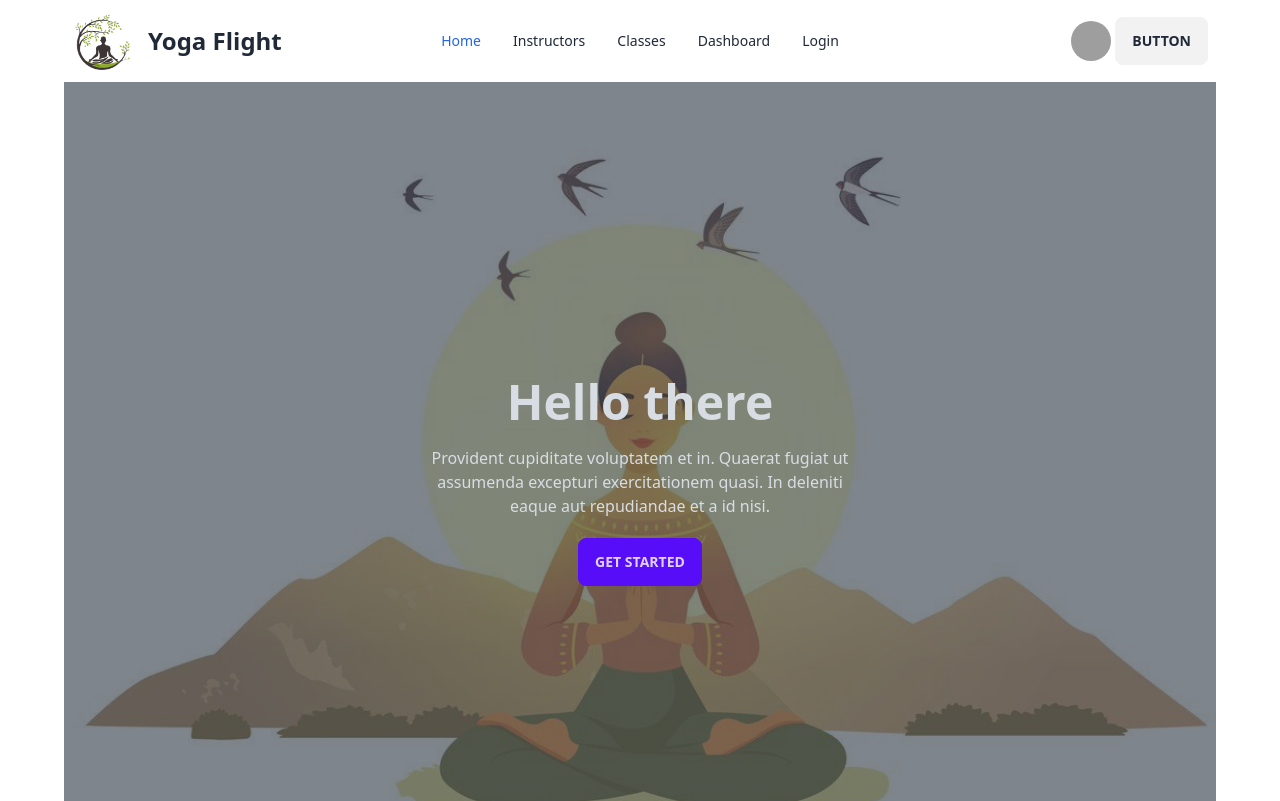
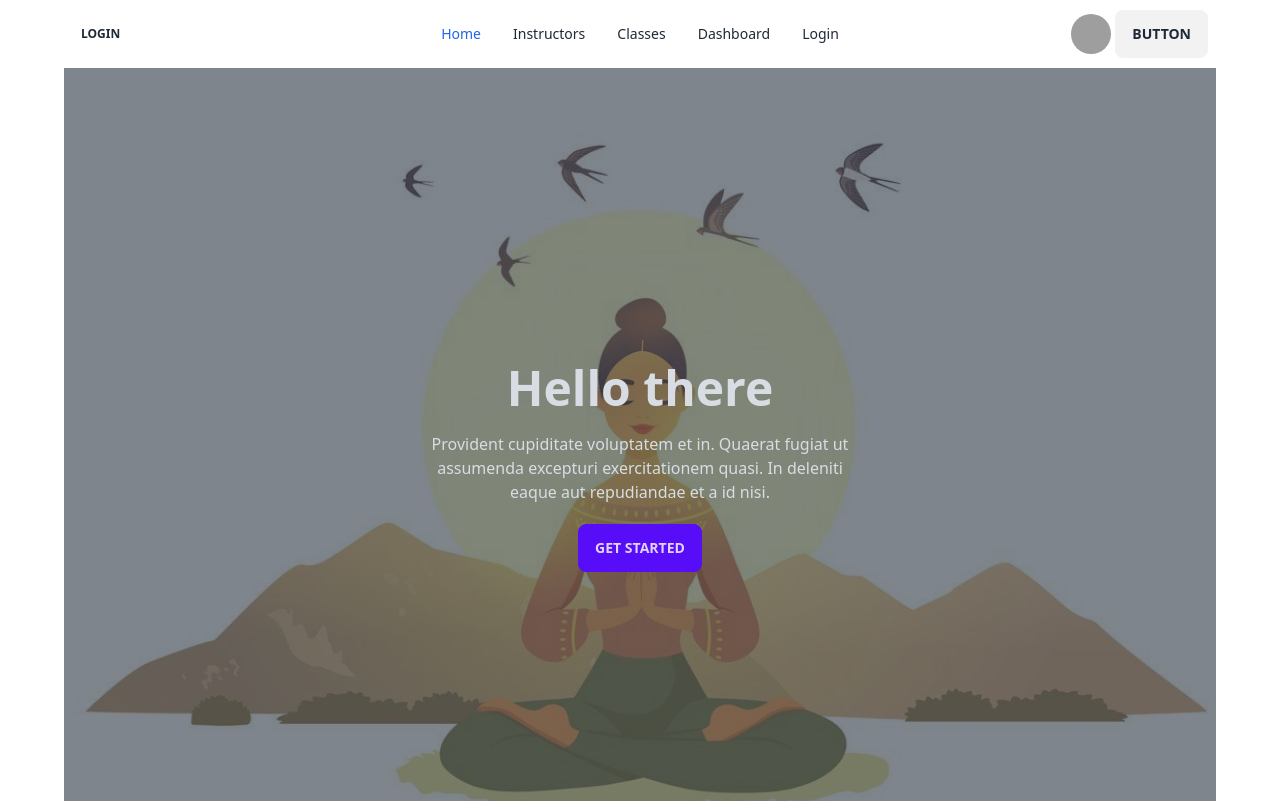
Before and after one commit to ImranSarkerWeb/yoga-flight-school, a React (Vite) app: page / in a window 1280 px wide. Shown: the top 801 px of the page. Built offline with nearby package versions, Linux system fonts and the light colour scheme; no server answers; grey boxes are pictures that could not be loaded.

Commit message:
useAuth hook created

```diff
--- /dev/null
+++ b/src/hooks/useAuth.jsx
@@ -0,0 +1,9 @@
+import { useContext } from "react";
+import { AuthContext } from "../Providers/AuthProvider";
+
+const useAuth = () => {
+  const auth = useContext(AuthContext);
+  return auth;
+};
+
+export default useAuth;
--- a/src/pages/shared/NavBar/NavBar.jsx
+++ b/src/pages/shared/NavBar/NavBar.jsx
@@ -1,6 +1,8 @@
 import { Link, NavLink } from "react-router-dom";
 import logo from "../../../assets/yogaLogo.png";
+import useAuth from "../../../hooks/useAuth";
 const NavBar = () => {
+  const { user } = useAuth();
   const navContent = (
     <>
       {" "}
@@ -58,11 +60,17 @@ const NavBar = () => {
             {navContent}
           </ul>
         </div>
-        <Link className="flex items-center gap-3" to="/">
-          {" "}
-          <img src={logo} className=" w-16" />
-          <h2 className="text-2xl font-semibold">Yoga Flight</h2>
-        </Link>
+        {user ? (
+          <Link className="flex items-center gap-3" to="/">
+            {" "}
+            <img src={logo} className=" w-16" />
+            <h2 className="text-2xl font-semibold">Yoga Flight</h2>
+          </Link>
+        ) : (
+          <Link className="btn btn-ghost btn-xs" to="/login">
+            Login
+          </Link>
+        )}
       </div>
       <div className="navbar-center hidden lg:flex">
         <ul className="menu menu-horizontal px-1">{navContent}</ul>
```
